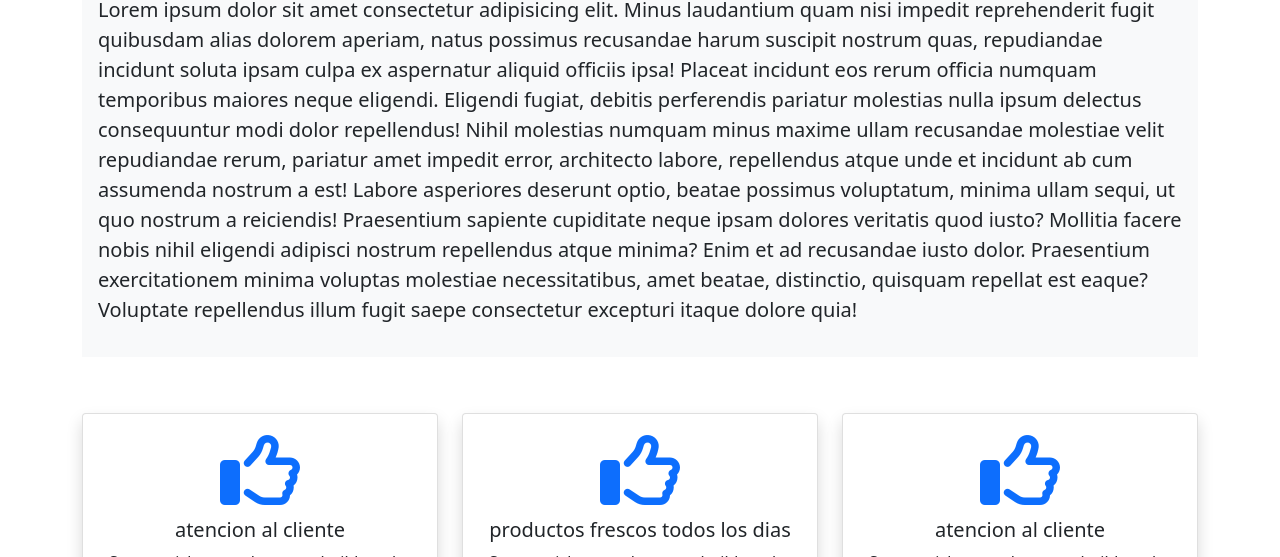
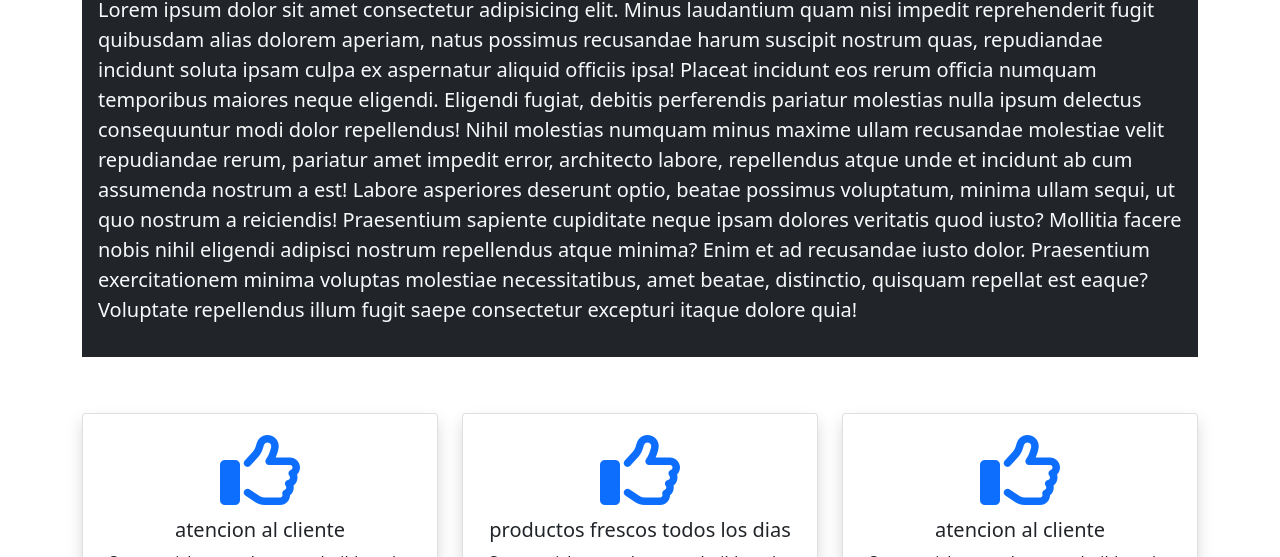
Before and after one commit to lujanmarin/panaderiacocu, a plain HTML site: page index.html in a window 1280 px wide. Shown: the part 745-1302 px from the top of the page. Drawn offline with Linux system fonts and the light colour scheme.

Commit message:
modificamos el fondo de un articulo de la pantalla principal y su tipografia

```diff
--- a/index.html
+++ b/index.html
@@ -128,7 +128,7 @@
         </div>
       </section>
       <section class="container">
-        <article class="bg-light my-5 p-3">
+        <article class="bg-dark my-5 p-3 text-light">
           <h1 class="display-2 text-center">sobre nosotros</h1>
           <p class="lead">
             Lorem ipsum dolor sit amet consectetur adipisicing elit. Minus
```
